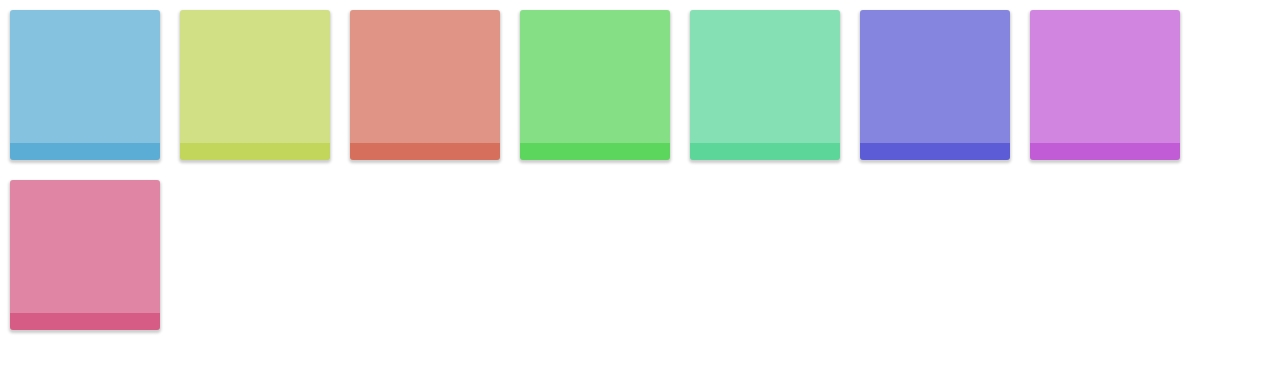
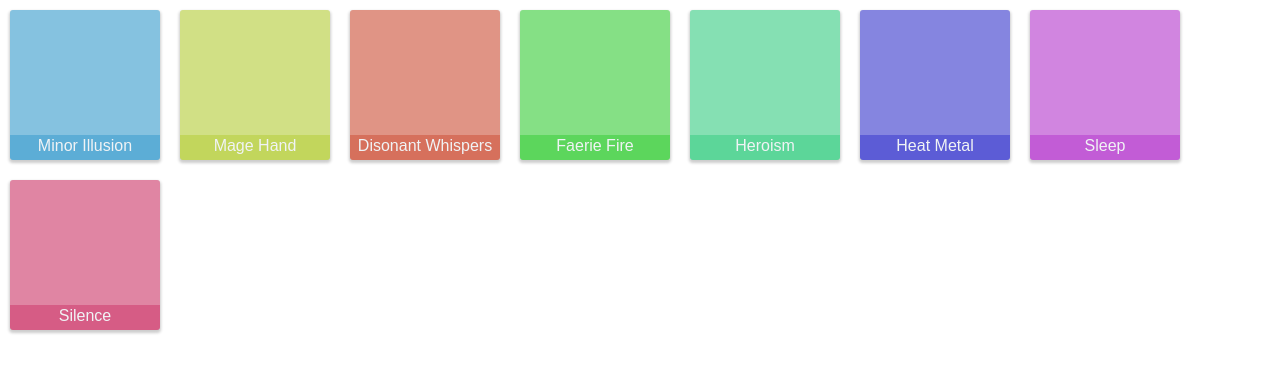
Before and after one commit to dgoemans/SoundBoard, a React app: page / in a window 1280 px wide. Built offline with nearby package versions, Linux system fonts and the light colour scheme; no server answers.

Commit message:
Bardify!

```diff
--- a/src/components/SoundButton.js
+++ b/src/components/SoundButton.js
@@ -15,7 +15,7 @@ class SoundButton extends Component {
         const className = 'sound-button ' + this.props.className;
         return <div className={className} onClick={() => {
             this.sound.play();
-        }}></div>
+        }}><p className='title'>{this.props.title}</p></div>
     }
 }
 
--- a/src/index.js
+++ b/src/index.js
@@ -9,14 +9,14 @@ class App extends React.Component {
         super(props);
 
         this.sounds = [
-            'chord_1.wav',
-            'progression_1.wav',
-            'nylon_progression.wav',
-            'electric_f_chord.wav',
-            'country.wav',
-            'short_riff.mp3',
-            'slap.wav',
-            'tenor.wav',
+            { track: 'chord_1.wav', title: 'Minor Illusion' },
+            { track: 'nylon_progression.wav', title: 'Mage Hand' },
+            { track: 'progression_1.wav', title: 'Disonant Whispers' },
+            { track: 'electric_f_chord.wav', title: 'Faerie Fire' },
+            { track: 'country.wav', title: 'Heroism' },
+            { track: 'short_riff.mp3', title: 'Heat Metal' },
+            { track: 'slap.wav', title: 'Sleep' },
+            { track: 'tenor.wav', title: 'Silence' },
         ]
     }
 
@@ -27,7 +27,8 @@ class App extends React.Component {
             buttons.push(<SoundButton
                 key={i}
                 className={'button' + (i+1)}
-                sound={'sounds/' + this.sounds[i]}
+                sound={'sounds/' + this.sounds[i].track}
+                title={this.sounds[i].title}
             />);
         }
 
--- a/src/styles.css
+++ b/src/styles.css
@@ -1,6 +1,11 @@
 body {
     margin: 0px;
     padding: 0px;
+    font-family: Arial, Helvetica, sans-serif;
+}
+
+* {
+    box-sizing: border-box;
 }
 
 .container {
@@ -14,47 +19,57 @@ body {
     width: 150px;
     height: 150px;
     margin: 10px;
-    box-sizing: border-box;
     box-shadow: 0px 2px 3px 1px rgba(0,0,0,0.2);
     border-radius: 3px;
+    display: flex;
+    flex-direction: column-reverse;
+}
+
+.sound-button .title {
+    text-align: center;
+    color: hsl(200, 20%, 95%);
+    margin: 0px;
+    padding: 5px;
+    position: relative;
+    bottom: -25px;
 }
 
 .button1 {
     background-color: hsl(200,60%,70%);
-    border-bottom: 17px solid hsl(200,60%,60%);
+    border-bottom: 25px solid hsl(200,60%,60%);
 }
 
 .button2 {
     background-color: hsl(70,60%,70%);
-    border-bottom: 17px solid hsl(70,60%,60%);
+    border-bottom: 25px solid hsl(70,60%,60%);
 }
 
 .button3 {
     background-color: hsl(10,60%,70%);
-    border-bottom: 17px solid hsl(10,60%,60%);
+    border-bottom: 25px solid hsl(10,60%,60%);
 }
 
 .button4 {
     background-color: hsl(120,60%,70%);
-    border-bottom: 17px solid hsl(120,60%,60%);
+    border-bottom: 25px solid hsl(120,60%,60%);
 }
 
 .button5 {
     background-color: hsl(150,60%,70%);
-    border-bottom: 17px solid hsl(150,60%,60%);
+    border-bottom: 25px solid hsl(150,60%,60%);
 }
 
 .button6 {
     background-color: hsl(240,60%,70%);
-    border-bottom: 17px solid hsl(240,60%,60%);
+    border-bottom: 25px solid hsl(240,60%,60%);
 }
 
 .button7 {
     background-color: hsl(290,60%,70%);
-    border-bottom: 17px solid hsl(290,60%,60%);
+    border-bottom: 25px solid hsl(290,60%,60%);
 }
 
 .button8 {
     background-color: hsl(340,60%,70%);
-    border-bottom: 17px solid hsl(340,60%,60%);
+    border-bottom: 25px solid hsl(340,60%,60%);
 }
```
